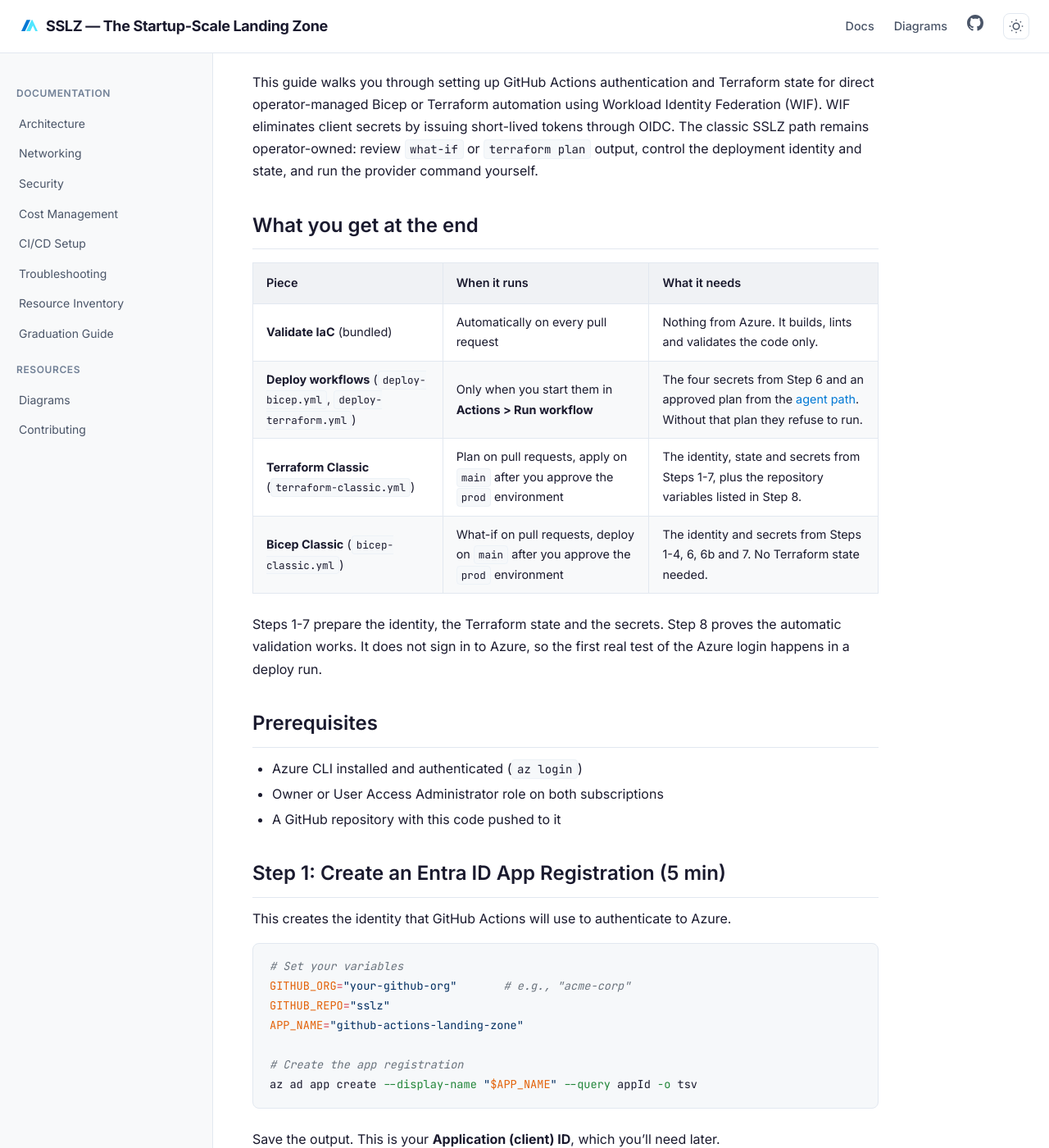
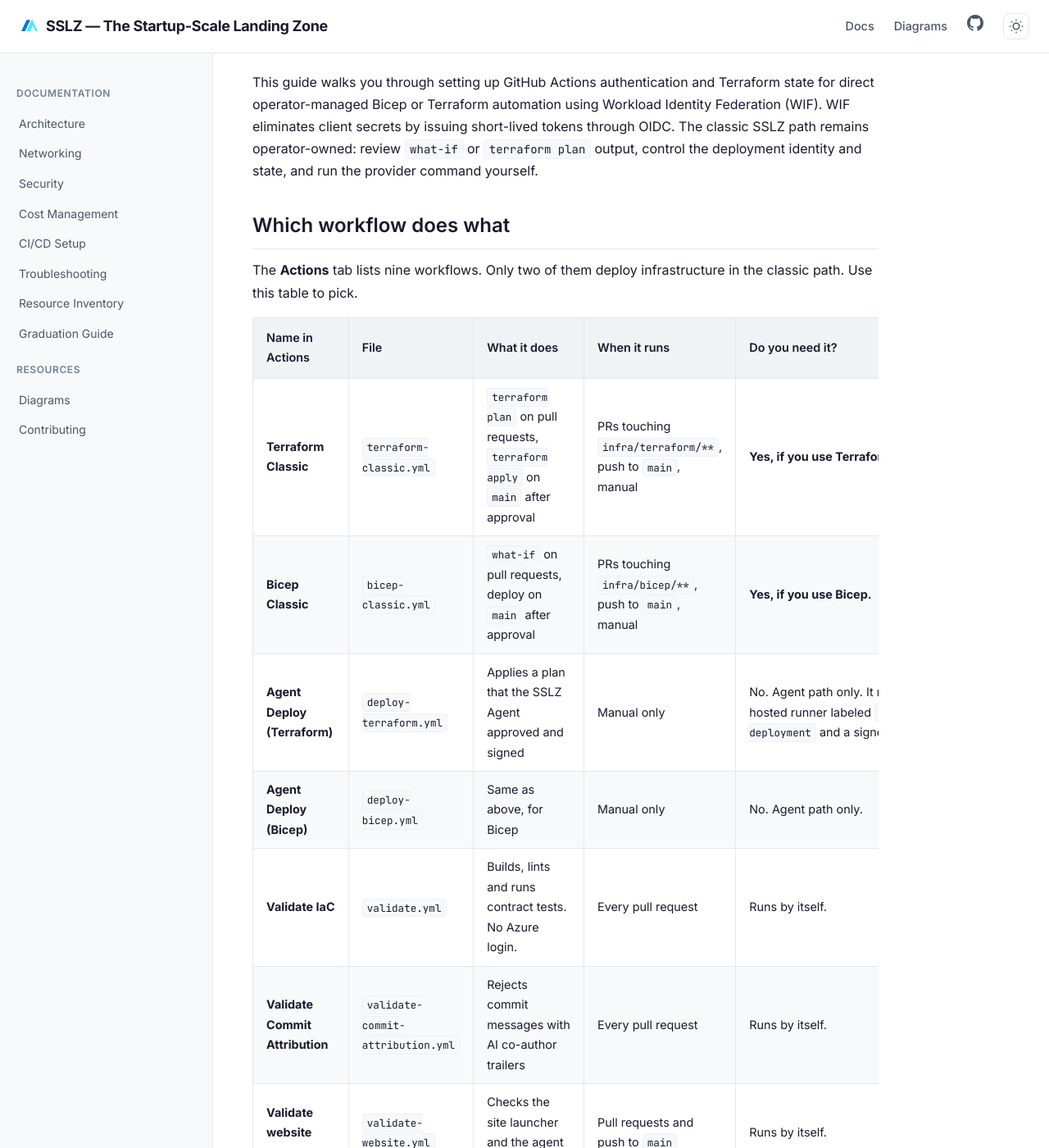
Before and after one commit to ricmmartins/sslz, a Jekyll site: the page built from docs/ci-cd-setup.md, in a window 1280 px wide and 1400 px high, scrolled down 286 px. Shown: the whole window at 82% size. Built offline with Jekyll 4.4.1, drawn with Linux system fonts in a browser that asks for light colours; some of the changed text lies outside the part shown.

Commit message:
Document which GitHub Actions workflow does what

```diff
--- a/docs/ci-cd-setup.md
+++ b/docs/ci-cd-setup.md
@@ -12,16 +12,33 @@
 short-lived tokens through OIDC. The classic SSLZ path remains operator-owned: review `what-if` or `terraform plan`
 output, control the deployment identity and state, and run the provider command yourself.
 
+## Which workflow does what
+
+The **Actions** tab lists nine workflows. Only two of them deploy infrastructure in the classic path. Use this table to pick.
+
+| Name in Actions | File | What it does | When it runs | Do you need it? |
+|---|---|---|---|---|
+| **Terraform Classic** | `terraform-classic.yml` | `terraform plan` on pull requests, `terraform apply` on `main` after approval | PRs touching `infra/terraform/**`, push to `main`, manual | **Yes, if you use Terraform.** |
+| **Bicep Classic** | `bicep-classic.yml` | `what-if` on pull requests, deploy on `main` after approval | PRs touching `infra/bicep/**`, push to `main`, manual | **Yes, if you use Bicep.** |
+| **Agent Deploy (Terraform)** | `deploy-terraform.yml` | Applies a plan that the SSLZ Agent approved and signed | Manual only | No. Agent path only. It needs a self-hosted runner labeled `sslz-deployment` and a signed approval. |
+| **Agent Deploy (Bicep)** | `deploy-bicep.yml` | Same as above, for Bicep | Manual only | No. Agent path only. |
+| **Validate IaC** | `validate.yml` | Builds, lints and runs contract tests. No Azure login. | Every pull request | Runs by itself. |
+| **Validate Commit Attribution** | `validate-commit-attribution.yml` | Rejects commit messages with AI co-author trailers | Every pull request | Runs by itself. |
+| **Validate website launcher** | `validate-website.yml` | Checks the site launcher and the agent page | Pull requests and push to `main` | Runs by itself. |
+| **Deploy to GitHub Pages** and **pages-build-deployment** | `github-pages.yml` | Publish the documentation site | Push to `main` | Only if you publish the site from your fork. |
+| **Integration Test** | `integration-test.yml` | Project maintainers' end-to-end test of the nonprod stack | Weekly, and manual | No. It needs the `AZURE_SUBSCRIPTION_ID_INTEGRATION` secret. Disable it in your fork. |
+
+Pick **one** of Terraform Classic or Bicep Classic per subscription. Both fire on every push to `main`, so disable the one you do not use (Actions > the workflow > "..." > Disable workflow).
+
 ## What you get at the end
 
-| Piece | When it runs | What it needs |
-|---|---|---|
-| **Validate IaC** (bundled) | Automatically on every pull request | Nothing from Azure. It builds, lints and validates the code only. |
-| **Deploy workflows** (`deploy-bicep.yml`, `deploy-terraform.yml`) | Only when you start them in **Actions > Run workflow** | The four secrets from Step 6 and an approved plan from the [agent path](https://startupscalelanding.zone/agent/docs/approved-deployment-integration/). Without that plan they refuse to run. |
-| **Terraform Classic** (`terraform-classic.yml`) | Plan on pull requests, apply on `main` after you approve the `prod` environment | The identity, state and secrets from Steps 1-7, plus the repository variables listed in Step 8. |
-| **Bicep Classic** (`bicep-classic.yml`) | What-if on pull requests, deploy on `main` after you approve the `prod` environment | The identity and secrets from Steps 1-4, 6, 6b and 7. No Terraform state needed. |
+Steps 1-7 prepare the identity, the Terraform state and the secrets. Step 8 proves the automatic validation works. It does not sign in to Azure, so the first real test of the Azure login happens in a deploy run.
 
-Steps 1-7 prepare the identity, the Terraform state and the secrets. Step 8 proves the automatic validation works. It does not sign in to Azure, so the first real test of the Azure login happens in a deploy run.
+| Piece | What it needs |
+|---|---|
+| **Terraform Classic** | The identity, state and secrets from Steps 1-7, plus the repository variables listed in Step 8. |
+| **Bicep Classic** | The identity and secrets from Steps 1-4, 6, 6b and 7. No Terraform state needed. |
+| **Agent Deploy (Terraform/Bicep)** | The four secrets from Step 6 and an approved plan from the [agent path](https://startupscalelanding.zone/agent/docs/approved-deployment-integration/). Without that plan they refuse to run. |
 
 ## Prerequisites
 
```
